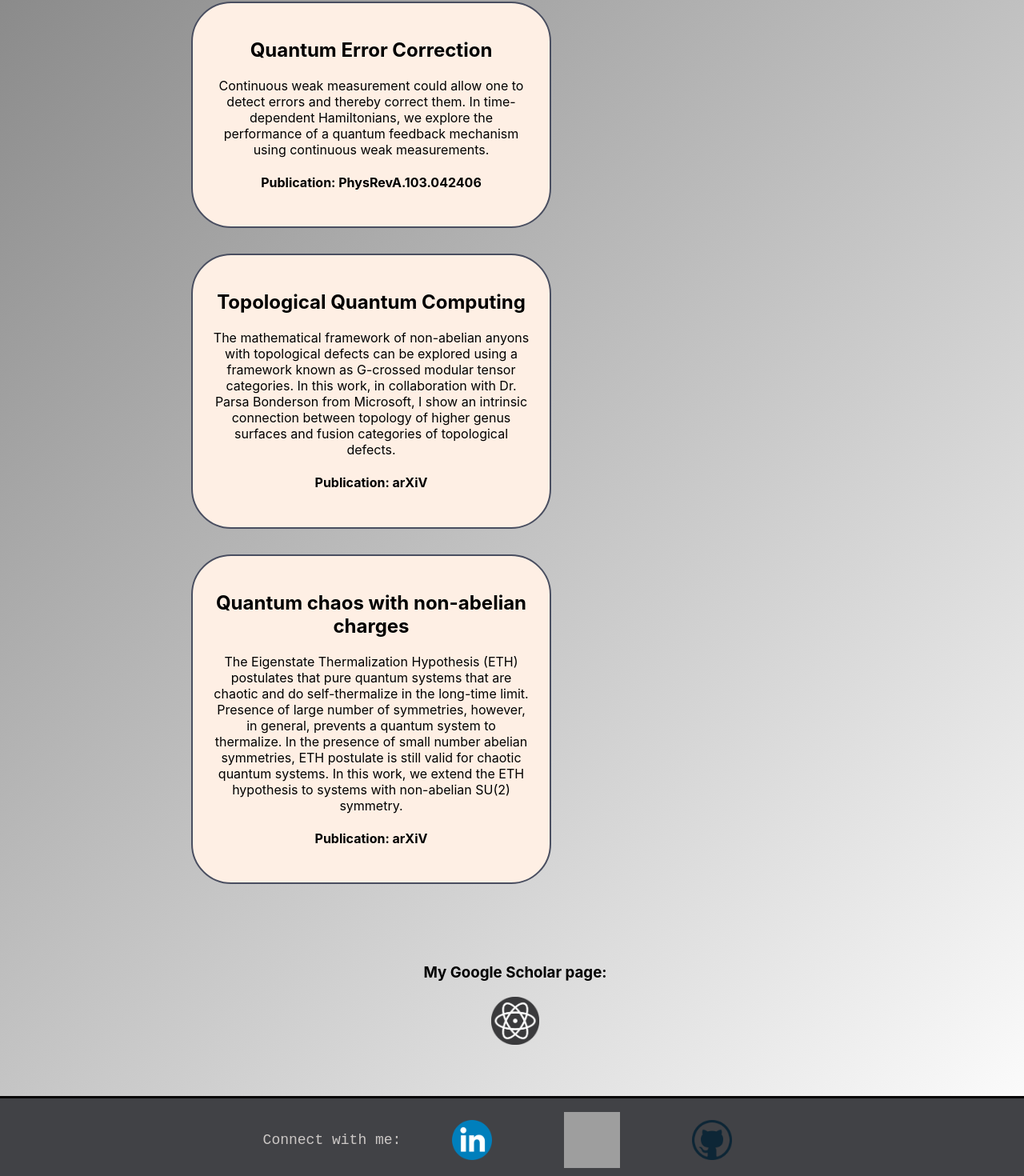
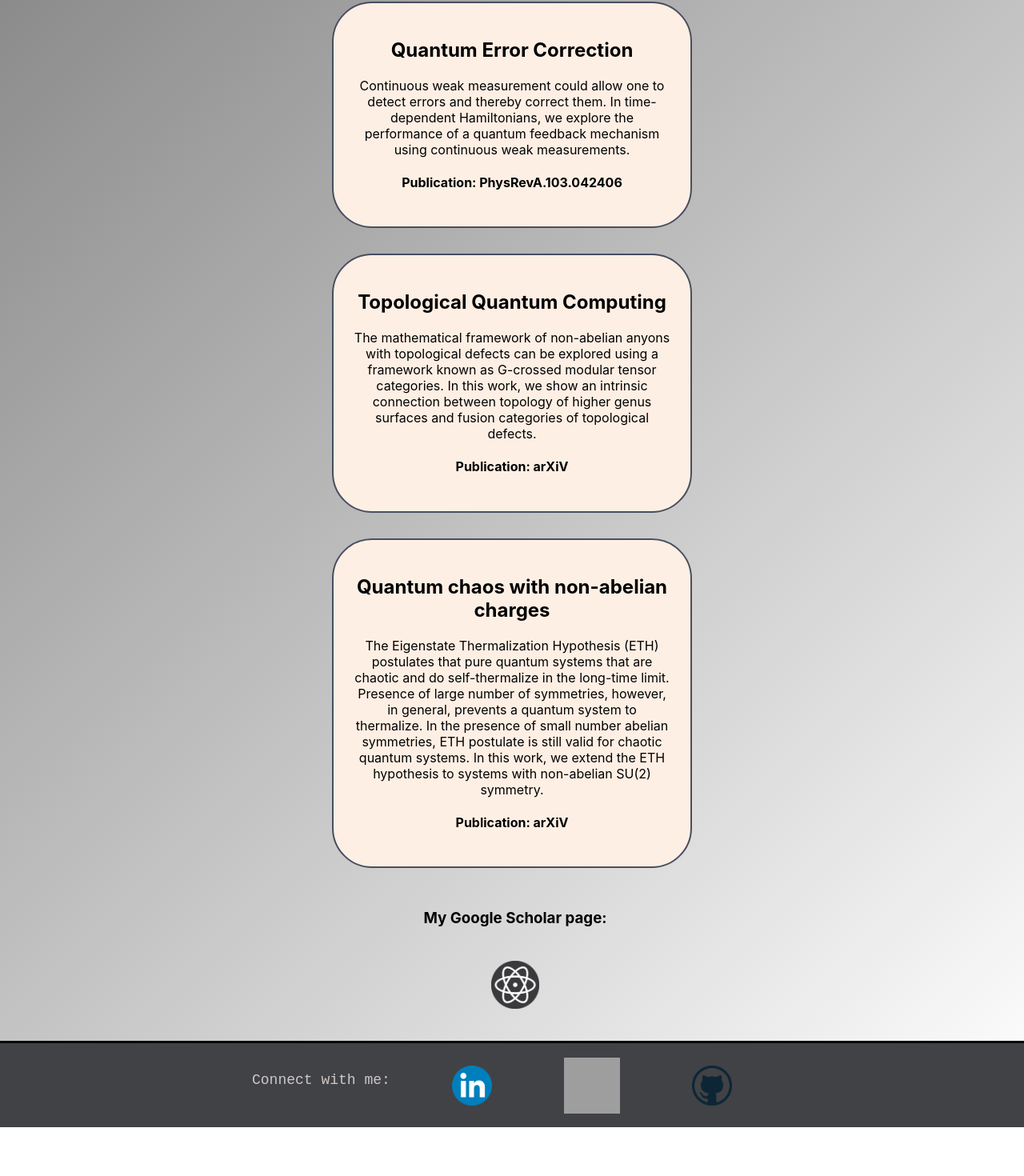
Before and after one commit to armanxbabakhani/ArmanWeb, a Next.js app: page /projects in a window 1280 px wide. Shown: the part 335-1805 px from the top of the page at 80% size. After the commit the page ends 1744 px from the top, so only its background shows below. Built offline with nearby package versions, Linux system fonts and the light colour scheme; grey boxes are pictures that could not be loaded.

Commit message:
fixed the hydration!

```diff
--- a/component/layout.js
+++ b/component/layout.js
@@ -5,7 +5,16 @@ import Link from 'next/link'
 import Image from 'next/image'
 import styled from 'styled-components';
 
-
+const Background = styled.div`
+position: relative;
+top:75px;
+background: linear-gradient(135deg , gray, white);
+display: flex;
+flex-direction: column;
+jutify-content: center;
+overflow: auto;
+z-index: 1;
+`;
 
 const Toplay = styled.div`
 position: fixed;
@@ -16,21 +25,11 @@ bottom: 0;
 background-color: gray;
 opacity: 0.7;
 width:100%;
-height:100%;
+height: 100%;
 z-index: 10;
 overflow: auto;
-`
+`;
 
-const Background = styled.div`
-position: relative;
-top:75px;
-background: linear-gradient(135deg , gray, white);
-display: flex;
-flex-direction: column;
-jutify-content: center;
-overflow: auto;
-z-index: 1;
-`
 const Hamburger = styled.div`
 z-index: 20;
 width: 40px;
@@ -50,7 +49,6 @@ transition: all 0.5s ease-in-out;
     border-radius: 3px;
     transition: all 0.5s ease-in-out;
 }
-
 &::before {
     transform: translateY(10px);
 }
@@ -75,8 +73,8 @@ transition: all 0.5s ease-in-out;
 export default function Layout({children}){
     const [isOpen, setIsOpen] = useState(false);
     return (
-        <>
-        <head className={styles.navigation}>
+        <div>
+            <div className={styles.navigation}>
                 <div className={styles.brand}>
                     <a>Arman Babakhani</a>
                 </div>
@@ -86,62 +84,59 @@ export default function Layout({children}){
                 <nav>
                     <div className={styles.navwrap}>
                         <li>
-                        <Link href="/"passHref>
-                            <a> Home</a>
-                        </Link>
+                            <Link href="/"passHref> Home </Link>
                         </li>
                         <li>
-                        <Link href="/me" passHref>
-                            <a> About </a>
-                        </Link>
+                            <Link href="/me" passHref> About</Link>
                         </li>
                         <ItemDrop name = 'Publications'>
                             <DropdownMenu>
                                 <li>
-                                <Link href="https://journals.aps.org/pra/abstract/10.1103/PhysRevA.103.042406" passHref><a>Quantum Error Correction</a></Link>
+                                    <Link href="https://journals.aps.org/pra/abstract/10.1103/PhysRevA.103.042406" passHref> Quantum Error Correction </Link>
                                 </li>
                                 <li>
-                                <Link href="https://arxiv.org/abs/2210.14943" passHref> <a>Topological Defects</a> </Link>
+                                    <Link href="https://arxiv.org/abs/2210.14943" passHref> Topological Defects </Link>
                                 </li>
                                 <li>
-                                <Link href="https://arxiv.org/abs/2206.05310" passHref> <a>Non-abelian Quantum Chaos </a> </Link>
+                                    <Link href="https://arxiv.org/abs/2206.05310" passHref> Non-abelian Quantum Chaos </Link>
                                 </li>
                                 <li>
-                                <Link href="https://opg.optica.org/optica/fulltext.cfm?uri=optica-6-6-794&id=413486" passHref> <a>Deep Learning: Microscopy </a></Link>
+                                    <Link href="https://opg.optica.org/optica/fulltext.cfm?uri=optica-6-6-794&id=413486" passHref> Deep Learning: Microscopy</Link>
                                 </li>
                             </DropdownMenu>
                         </ItemDrop>
                         <li>
-                        <Link href="/Arman_Resume_web.pdf" passHref><a>CV</a></Link>
+                            <Link href="/Arman_Resume_web.pdf" passHref> CV </Link>
                         </li>
                         <ItemDrop name = 'Educational'>
                             <DropdownMenu>
                                 <li>
-                                <Link href="https://www.youtube.com/channel/UCtuf8lx4SvE3hEZe7NuagzA" passHref> <a>Videos</a> </Link>
+                                    <Link href="https://www.youtube.com/channel/UCtuf8lx4SvE3hEZe7NuagzA" passHref> Videos </Link>
                                 </li>
                                 <li>
-                                <Link href="/tutoring" passHref>
-                                    <a>Tutoring</a>
-                                </Link>
+                                    <Link href="/tutoring" passHref> Tutoring </Link>
                                 </li>
                             </DropdownMenu>
                         </ItemDrop>
                     </div>
                 </nav>
+
                 <div className={styles.hamwrapper} onClick={() => setIsOpen(!isOpen)}>
                     <Hamburger className={isOpen ? "open" : ""} />
                     {isOpen && <Toplay/>}
                     {isOpen &&
                     <div className={styles.sidenav}>
-                    <Link href="/" passHref><a>Home</a></Link>
-                    <Link href="/me" passHref><a>About</a></Link>
-                    <Link href="/Arman_Resume_web.pdf" passHref><a>CV</a></Link>
-                    <Link href="/tutoring" passHref><a>Tutoring</a></Link>
-                    <Link href="https://www.youtube.com/channel/UCtuf8lx4SvE3hEZe7NuagzA" passHref><a>Videos</a></Link>
+                        <Link href="/" passHref> Home </Link>
+                        <Link href="/me" passHref> About </Link>
+                        <Link href="/projects" passHref> Publications </Link>
+                        <Link href="/Arman_Resume_web.pdf" passHref> CV </Link>
+                        <Link href="/tutoring" passHref> Tutoring </Link>
+                        <Link href="https://www.youtube.com/channel/UCtuf8lx4SvE3hEZe7NuagzA" passHref> Videos </Link>
                     </div>
                     }
                 </div>
-        </head>
+
+            </div>
             <Background>
                 {children}
                 <div className={styleshome.footer}>
@@ -157,7 +152,7 @@ export default function Layout({children}){
                     </a>
                 </div>
             </Background>
-        </>
+        </div>
     )
 }
 
--- a/pages/projects.js
+++ b/pages/projects.js
@@ -25,7 +25,7 @@ export default function Projects() {
 
                     <div className={styles.roundbox}>
                         <h2>Topological Quantum Computing</h2>
-                        <p> The mathematical framework of non-abelian anyons with topological defects can be explored using a framework known as G-crossed modular tensor categories. In this work, in collaboration with Dr. Parsa Bonderson from Microsoft, I show
+                        <p> The mathematical framework of non-abelian anyons with topological defects can be explored using a framework known as G-crossed modular tensor categories. In this work, we show
                             an intrinsic connection between topology of higher genus surfaces and fusion categories of topological defects.
                             {' '}
                             <h4> Publication: <a href="https://arxiv.org/abs/2210.14943" > arXiV </a> </h4>
--- a/styles/Home.module.css
+++ b/styles/Home.module.css
@@ -77,7 +77,7 @@
 }
 
 .footer p {
-  display: flex;
+  display: block;
   font-family: monospace;
   font-size: 18px;
   color:rgb(204, 200, 198);
--- a/styles/Projects.module.css
+++ b/styles/Projects.module.css
@@ -2,16 +2,16 @@
 
 .main {
     min-height: 25vh;
-    padding: 2rem 5% 0;
+    padding: 2rem 15% 0;
     display: flex;
     flex-direction: column;
     justify-content: center;
+    align-items: center;
 }
 
 .logo {
   min-height: 25vh;
-  padding: 4rem 0;
-  flex: 1;
+  padding: 1rem 0;
   display: flex;
   flex-direction: column;
   justify-content: center;
```
Also changed, not shown: pages/index.js (+3 -6 lines). Lines whose indentation alone changed are shown as unchanged.
